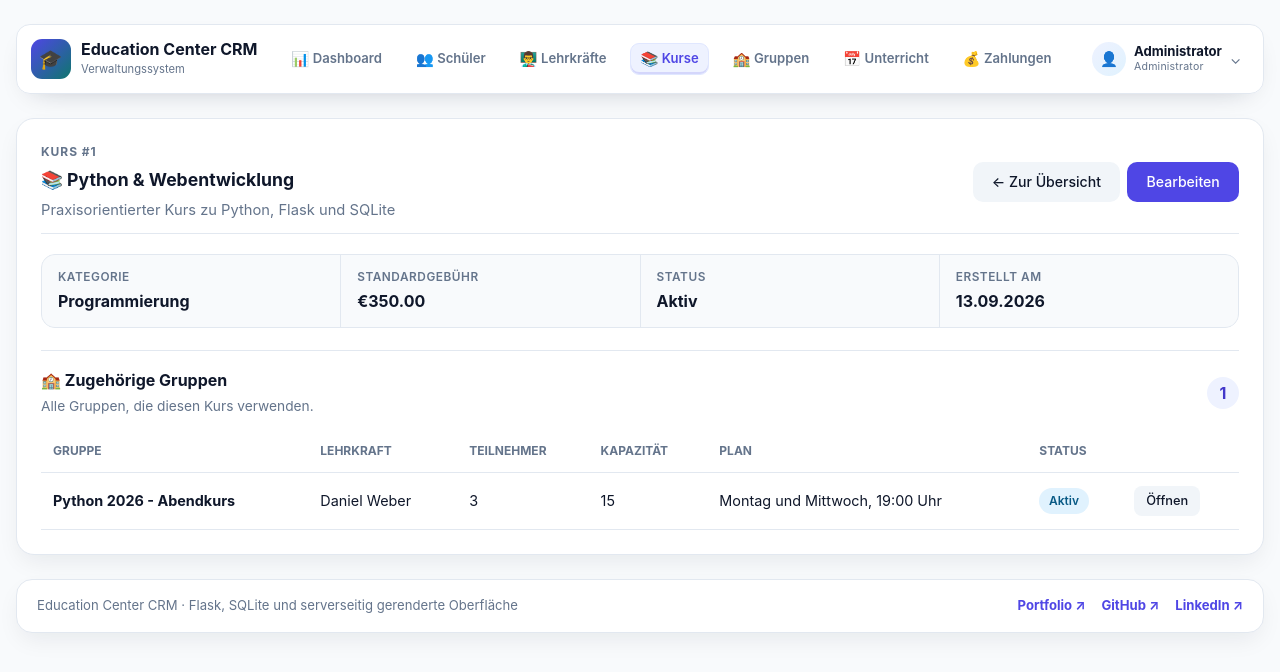
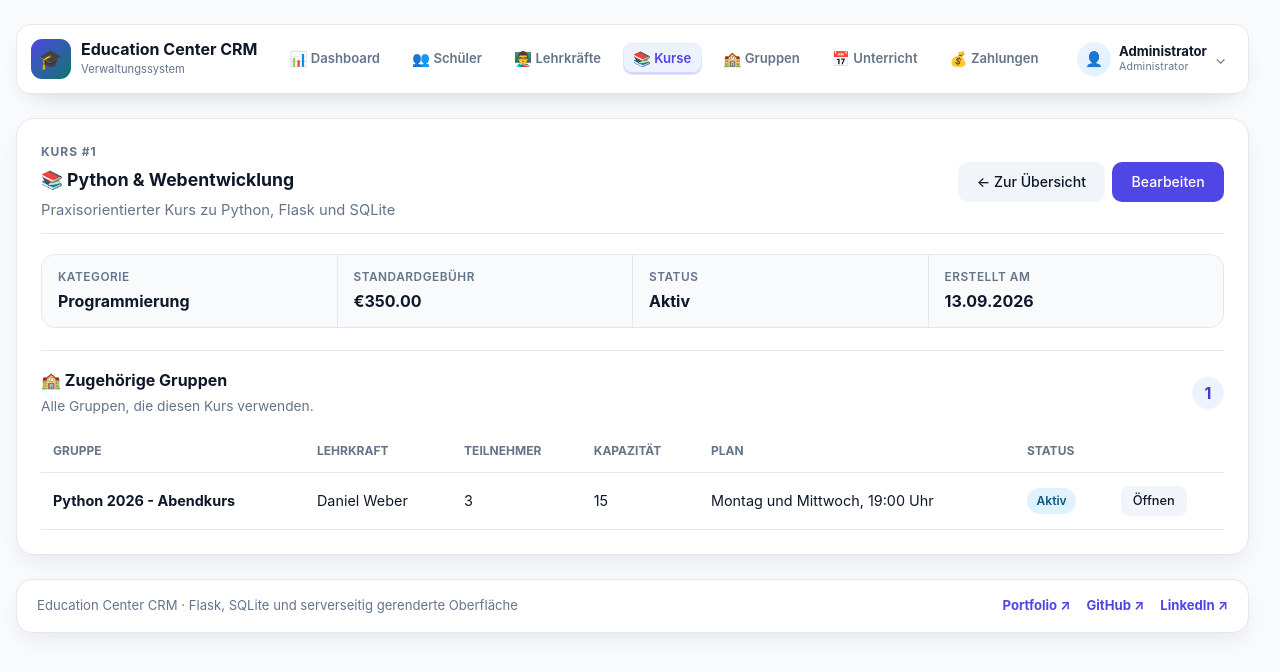
Before and after one commit to sandroabashishvili/education-center-crm, a Flask app: page /courses/1 in a window 1280 px wide. Shown: the top 672 px of the page. Run offline with Flask 3, Linux system fonts and the light colour scheme; the visitor is signed in with stand-in values (Sample User, id 1); data comes from the database, SQL or seed files in the repository; some libraries are stand-ins or nearby versions.

Commit message:
Link polish stylesheet and stabilize centered main layout

```diff
--- a/app/templates/base.html
+++ b/app/templates/base.html
@@ -9,6 +9,7 @@
   <link rel="stylesheet" href="{{ url_for('static', filename='css/header.css') }}">
   <link rel="stylesheet" href="{{ url_for('static', filename='css/profile.css') }}">
   <link rel="stylesheet" href="{{ url_for('static', filename='css/management.css') }}">
+  <link rel="stylesheet" href="{{ url_for('static', filename='css/polish.css') }}">
 </head>
 <body><div class="container">
 <header class="topbar">
@@ -35,6 +36,6 @@
   </div>{% endif %}
 </header>
 {% with messages = get_flashed_messages(with_categories=true) %}{% if messages %}<div class="flash-stack" role="status" aria-live="polite">{% for category, message in messages %}<div class="flash flash-{{ category }}">{{ message }}</div>{% endfor %}</div>{% endif %}{% endwith %}
-{% block content %}{% endblock %}
+<main class="app-main">{% block content %}{% endblock %}</main>
 <footer class="creator-footer"><p>Education Center CRM · Flask, SQLite und serverseitig gerenderte Oberfläche</p><nav class="creator-links" aria-label="Projektlinks"><a href="https://sandro-abashishvili.de/" target="_blank" rel="noopener noreferrer">Portfolio ↗</a><a href="https://github.com/sandroabashishvili/education-center-crm" target="_blank" rel="noopener noreferrer">GitHub ↗</a><a href="https://www.linkedin.com/in/aleksandre-abashishvili-03417617a/" target="_blank" rel="noopener noreferrer">LinkedIn ↗</a></nav></footer>
 </div><script src="{{ url_for('static', filename='js/responsive-tables.js') }}" defer></script><script src="{{ url_for('static', filename='js/mobile-navigation.js') }}" defer></script><script src="{{ url_for('static', filename='js/list-filters.js') }}" defer></script></body></html>
```
